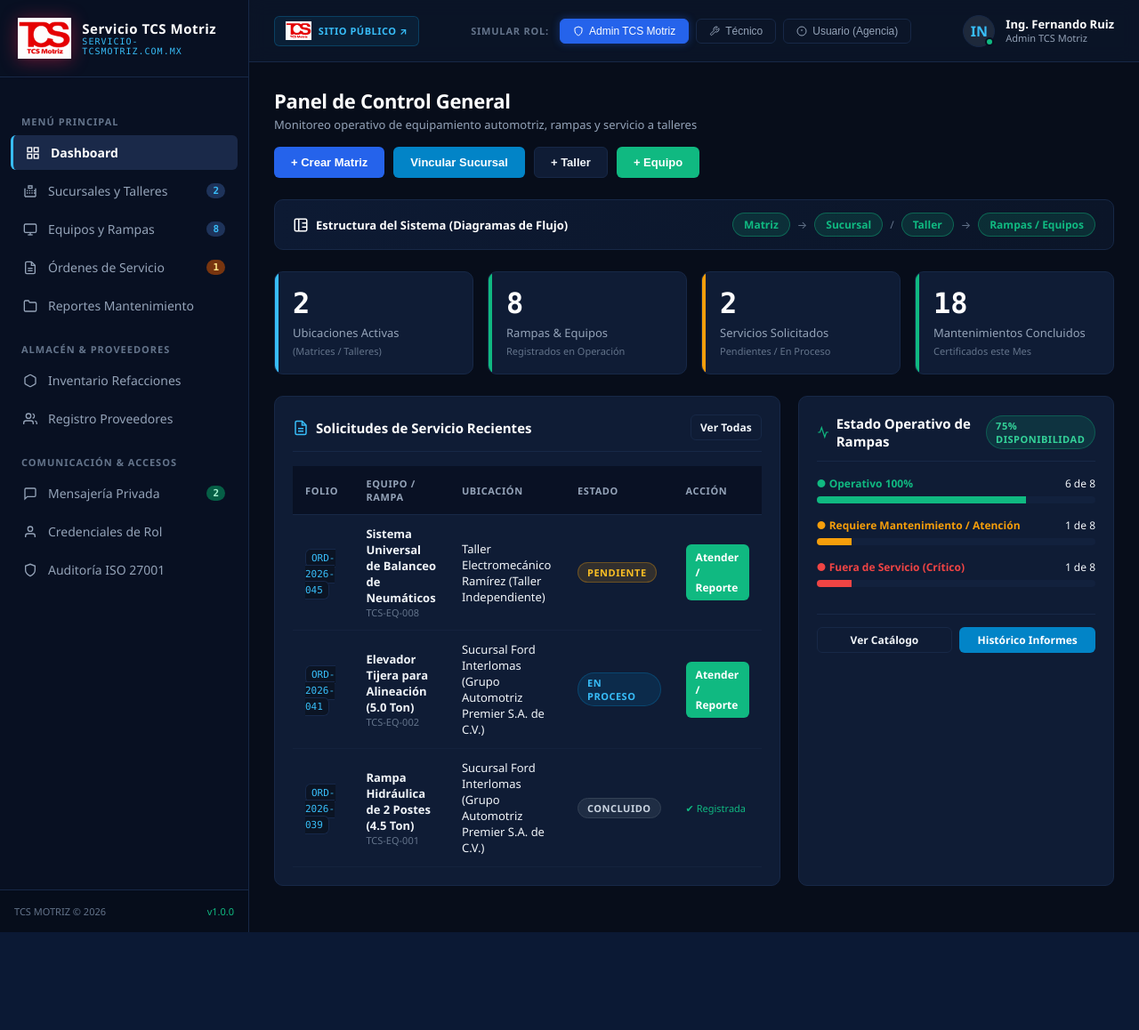
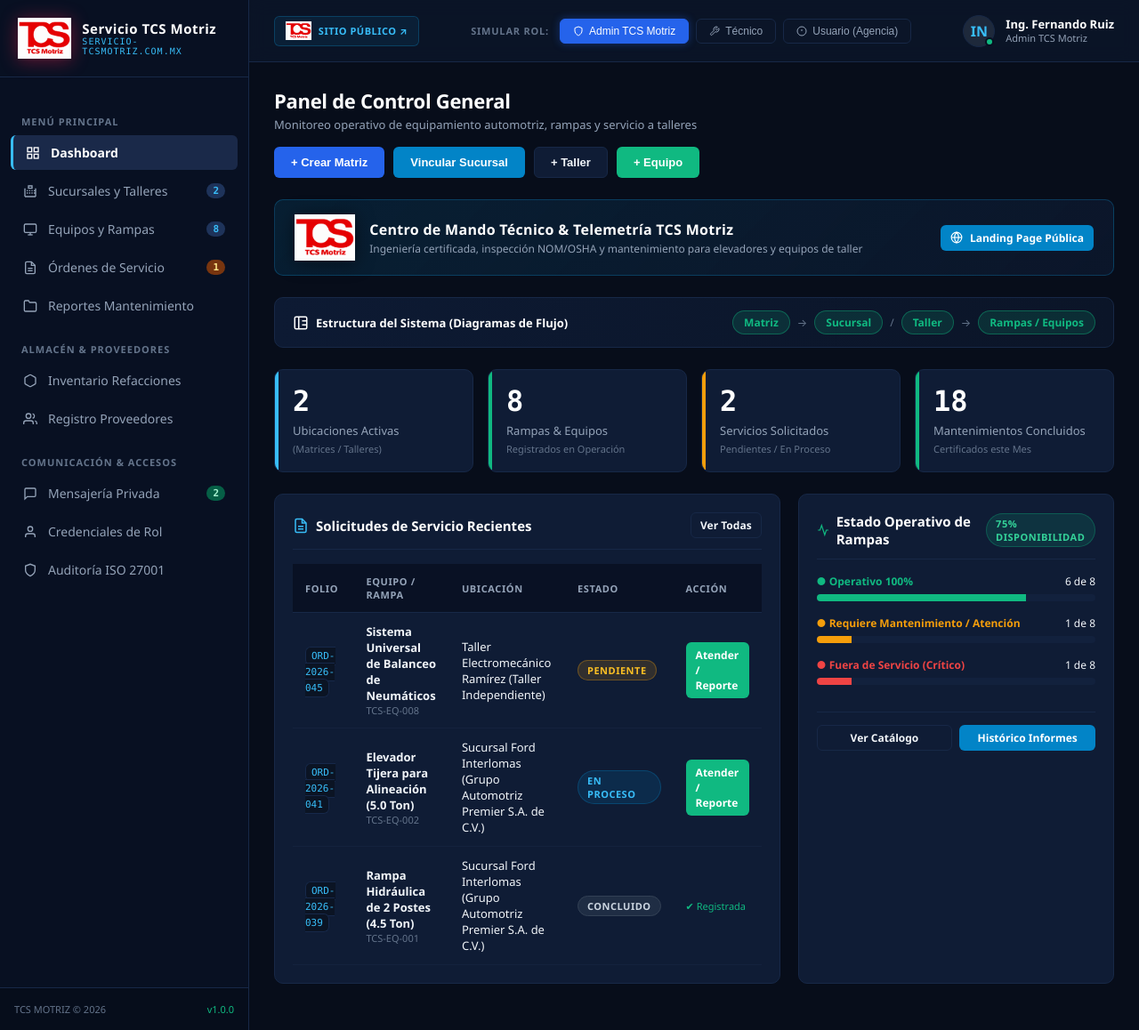
Before and after one commit to swiftstack-dev/tcs-motriz, a PHP site: page / in a window 1280 px wide. Shown: the whole page at 89% size. Before the commit the page ends 1048 px from the top, so only its background shows below. Run offline with PHP 8.4, Linux system fonts and the light colour scheme.

```diff
--- a/app/modules/dashboard/index.php
+++ b/app/modules/dashboard/index.php
@@ -45,6 +45,23 @@ $equipos = DataStore::getEquipos($filterSucursal, $filterTaller);
                 <span>+ Solicitar Servicio a Equipo</span>
             </button>
         <?php endif; ?>
+    </div>
+</div>
+
+<!-- BANNER CORPORATIVO TCS MOTRIZ CON LOGOTIPO -->
+<div style="background: linear-gradient(135deg, rgba(14, 165, 233, 0.12) 0%, rgba(15, 28, 53, 0.6) 100%); border: 1px solid rgba(14, 165, 233, 0.25); border-radius: var(--radius-md); padding: 16px 22px; margin-bottom: 24px; display: flex; align-items: center; justify-content: space-between; flex-wrap: wrap; gap: 16px;">
+    <div style="display: flex; align-items: center; gap: 16px;">
+        <img src="assets/img/logo-tcs.png" alt="TCS Motriz" style="height: 52px; object-fit: contain; filter: drop-shadow(0 2px 10px rgba(0,0,0,0.5));">
+        <div>
+            <div style="font-size: 16px; font-weight: 800; color: #fff; letter-spacing: 0.3px;">Centro de Mando Técnico & Telemetría TCS Motriz</div>
+            <div style="font-size: 12px; color: var(--text-secondary); margin-top: 2px;">Ingeniería certificada, inspección NOM/OSHA y mantenimiento para elevadores y equipos de taller</div>
+        </div>
+    </div>
+    <div style="display: flex; gap: 10px; align-items: center;">
+        <a href="landing.php" target="_blank" class="btn btn-sm btn-cyan">
+            <svg width="14" height="14" viewBox="0 0 24 24" fill="none" stroke="currentColor" stroke-width="2"><circle cx="12" cy="12" r="10"/><line x1="2" y1="12" x2="22" y2="12"/><path d="M12 2a15.3 15.3 0 0 1 4 10 15.3 15.3 0 0 1-4 10 15.3 15.3 0 0 1-4-10 15.3 15.3 0 0 1 4-10z"/></svg>
+            <span>Landing Page Pública</span>
+        </a>
     </div>
 </div>
 
```
